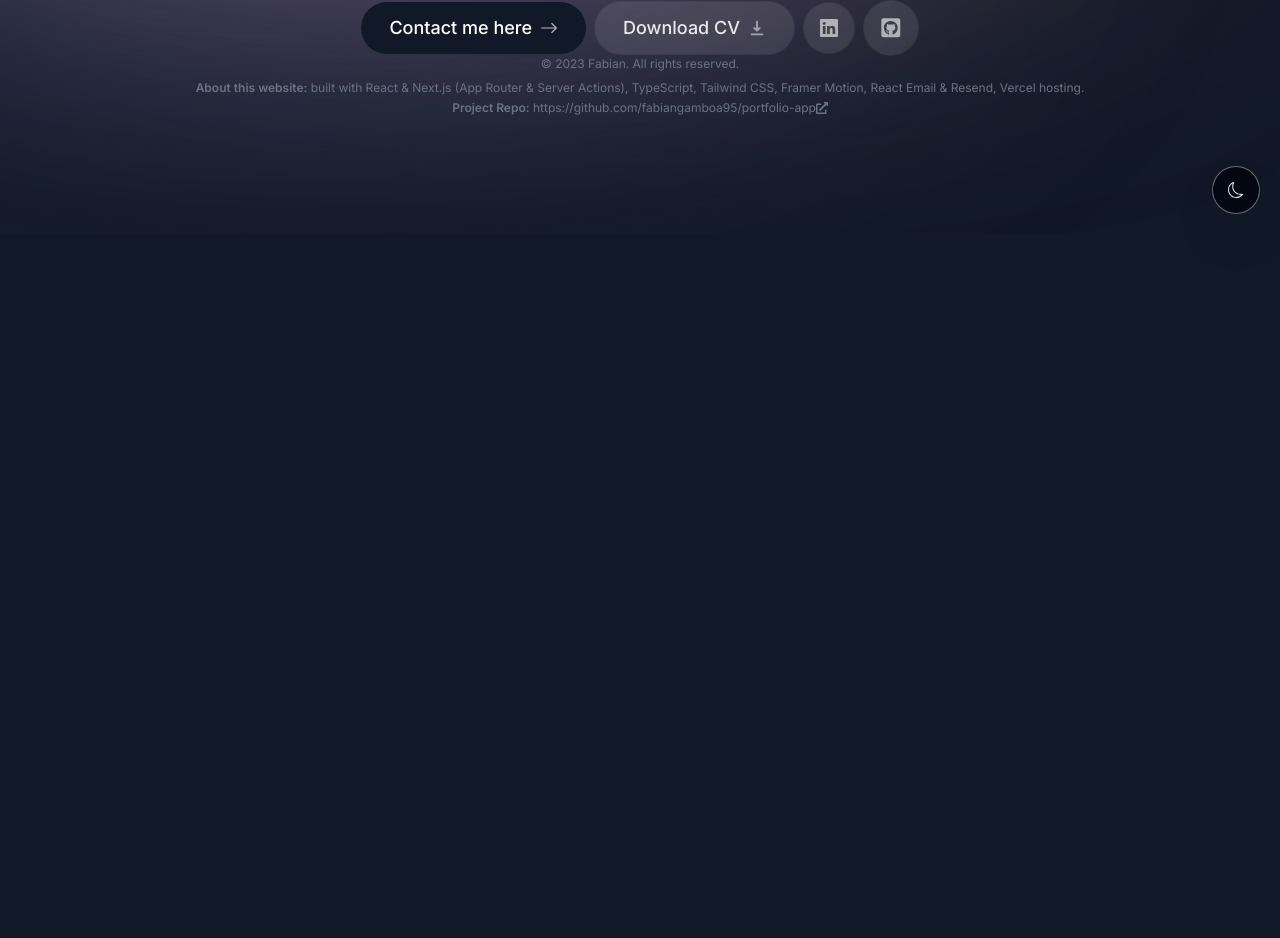
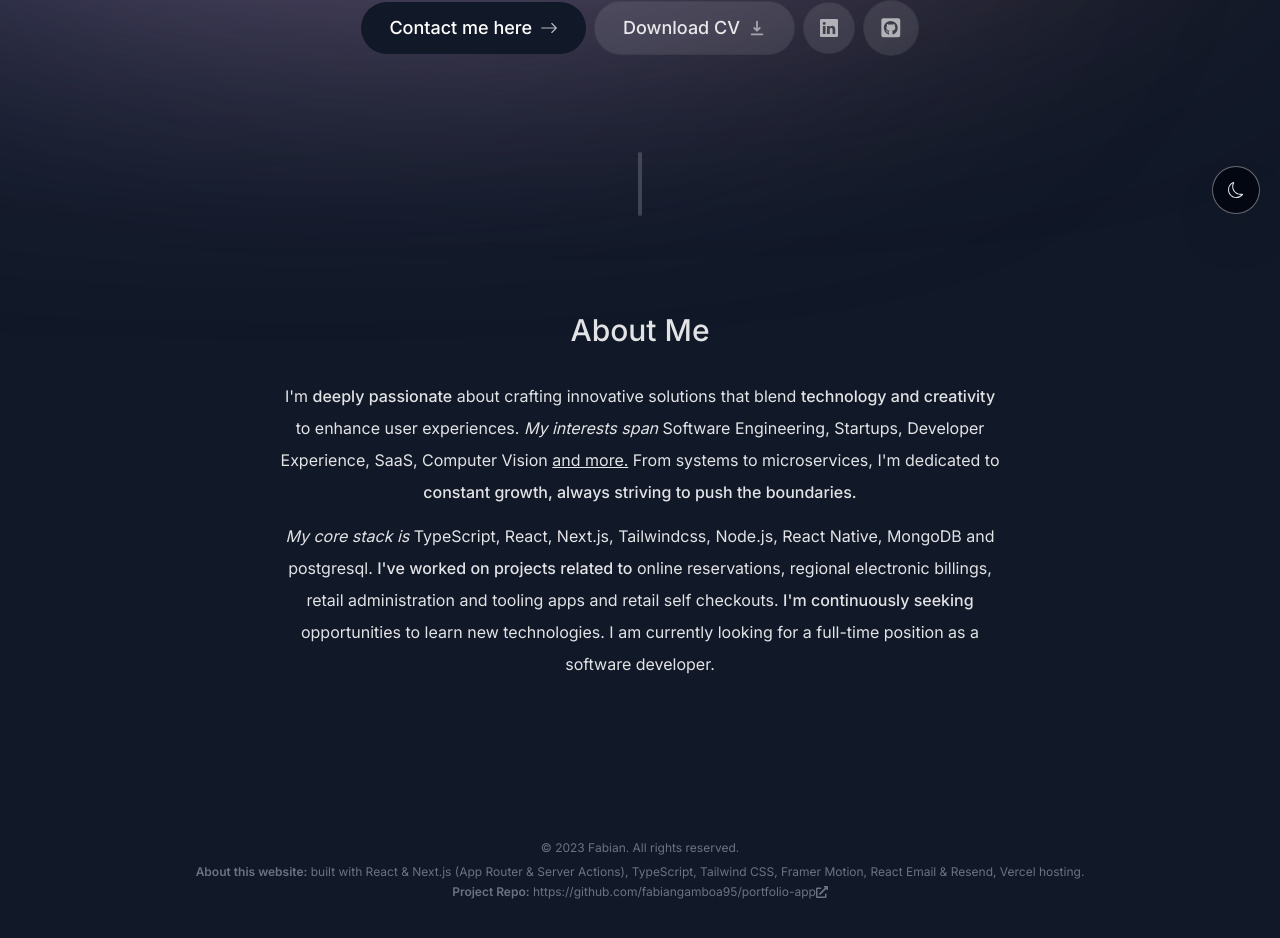
Before and after one commit to fabiangamboa95/portfolio-app, a Next.js app: page / in a window 1280 px wide. Shown: the part 566-1504 px from the top of the page. Before the commit the page ends 800 px from the top, so only its background shows below. Built offline with nearby package versions, Linux system fonts and the light colour scheme.

Commit message:
+about section

```diff
--- a/app/page.tsx
+++ b/app/page.tsx
@@ -1,11 +1,13 @@
 import Intro from "@/components/sections/intro-section";
+import SectionDivider from "@/components/sections/section-divider";
+import About from "@/components/sections/about-section";
 
 export default function Home() {
   return (
       <main className="flex flex-col items-center px-4">
         <Intro />
-        {/*<SectionDivider />*/}
-        {/*<About />*/}
+        <SectionDivider />
+        <About />
         {/*<Projects />*/}
         {/*<Skills />*/}
         {/*<Experience />*/}
--- /dev/null
+++ b/components/sections/about-section.tsx
@@ -0,0 +1,50 @@
+"use client";
+
+import React from "react";
+import SectionHeading from "./section-heading";
+import { motion } from "framer-motion";
+import { useSectionInView } from "@/lib/hooks";
+
+export default function About() {
+  const { ref } = useSectionInView("About");
+
+  return (
+    <motion.section
+      ref={ref}
+      className="mb-28 max-w-[45rem] text-center leading-8 sm:mb-40 scroll-mt-28"
+      initial={{ opacity: 0, y: 100 }}
+      animate={{ opacity: 1, y: 0 }}
+      transition={{ delay: 0.175 }}
+      id="about"
+    >
+      <SectionHeading>About me</SectionHeading>
+      <p className="mb-3">
+        {/* */}
+        {/* */}
+        {/* */}
+        I'm <span className="font-medium">deeply passionate</span> about{" "}
+        crafting innovative solutions that blend{" "}
+        <span className="font-medium">technology and creativity</span> to{" "}
+        enhance user experiences.{" "}
+        <span className="italic">My interests span</span> Software Engineering,{" "}
+        Startups, Developer Experience, SaaS, Computer Vision{" "}
+        <span className="underline">and more.</span> From systems to{" "}
+        microservices, I'm dedicated to{" "}
+        <span className="font-medium">
+          constant growth, always striving to push the boundaries.
+        </span>
+      </p>
+
+      <p>
+        <span className="italic">My core stack is</span> TypeScript, React,{" "}
+        Next.js, Tailwindcss, Node.js, React Native, MongoDB and postgresql.{" "}
+        <span className="font-medium">I've worked on projects related to</span>{" "}
+        online reservations, regional electronic billings, retail administration{" "}
+        and tooling apps and retail self checkouts.{" "}
+        <span className="font-medium">I'm continuously seeking</span>{" "}
+        opportunities to learn new technologies. I am currently looking for a{" "}
+        full-time position as a software developer.
+      </p>
+    </motion.section>
+  );
+}
--- a/components/sections/intro-section.tsx
+++ b/components/sections/intro-section.tsx
@@ -63,7 +63,7 @@ export default function Intro() {
                 animate={{ opacity: 1, y: 0 }}
             >
                 <span className="font-bold">Hello, I'm Fabian.</span> I'm a{" "}
-                <span className="font-bold">senior full-stack developer / technical Lead</span> with{" "}
+                <span className="font-bold">senior full-stack developer / technical lead</span> with{" "}
                 <span className="font-bold">4 years</span> of experience. I love building{" "}
                 <span className="italic">solutions & user experiences</span> that intuitively maps and improve{" "}
                 <span className="underline">real world stuff</span>.
--- /dev/null
+++ b/components/sections/section-divider.tsx
@@ -0,0 +1,15 @@
+"use client";
+
+import React from "react";
+import { motion } from "framer-motion";
+
+export default function SectionDivider() {
+  return (
+    <motion.div
+      className="bg-gray-200 my-24 h-16 w-1 rounded-full hidden sm:block dark:bg-opacity-20"
+      initial={{ opacity: 0, y: 100 }}
+      animate={{ opacity: 1, y: 0 }}
+      transition={{ delay: 0.125 }}
+    ></motion.div>
+  );
+}
--- /dev/null
+++ b/components/sections/section-heading.tsx
@@ -0,0 +1,13 @@
+import React from "react";
+
+type SectionHeadingProps = {
+    children: React.ReactNode;
+};
+
+export default function SectionHeading({ children }: SectionHeadingProps) {
+    return (
+        <h2 className="text-3xl font-medium capitalize mb-8 text-center">
+            {children}
+        </h2>
+    );
+}
```
